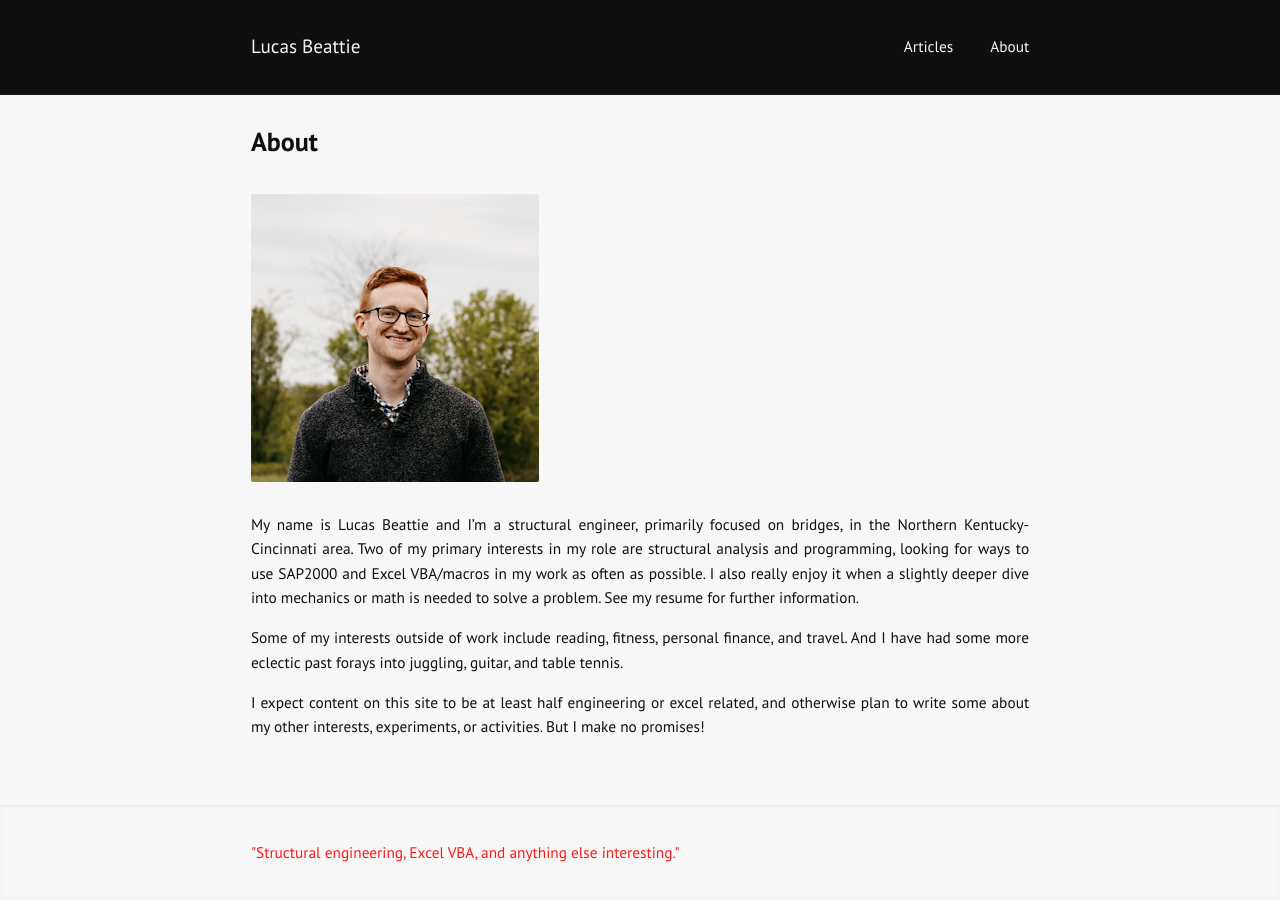
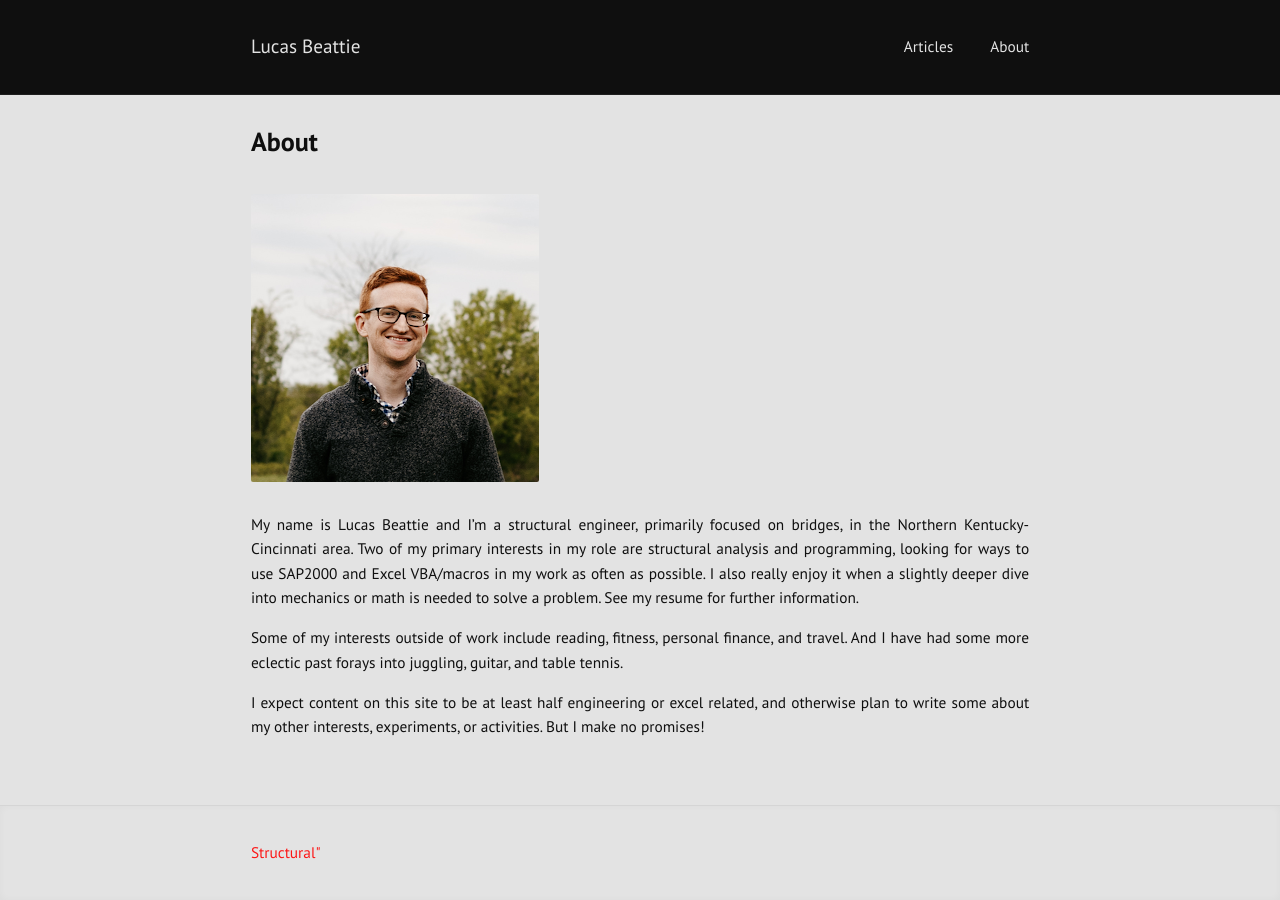
Before and after one commit to labeattie/lucasbeattiedotcom, a Jekyll site: the page built from index.md, in a window 1280 px wide. Built offline with Jekyll 4.4.1, drawn with Linux system fonts in a browser that asks for light colours.

Commit message:
color test

```diff
--- a/_config.yml
+++ b/_config.yml
@@ -1,6 +1,6 @@
 title: "Lucas Beattie"
 author: "Lucas Beattie"
-description: <span style="color:red">"Structural engineering, Excel VBA, and anything else interesting."</span>
+description: <span style="color:red">Structural"</span>
 permalink: /:title/
 lang: "en"
 excerpt_separator: "\n\n\n"
--- a/_sass/index.sass
+++ b/_sass/index.sass
@@ -5,7 +5,7 @@ $heading-weight: 600 !default
 $line-height: 1.6 !default
 $link-color: #68f !default
 $dark: #0f0f0f !default
-$light: #f7f7f7 !default
+$light: #e3e3e3 !default
 
 @function reduce ($percent)
   @return rgba(mix($dark, $light), $percent / 100)
```
